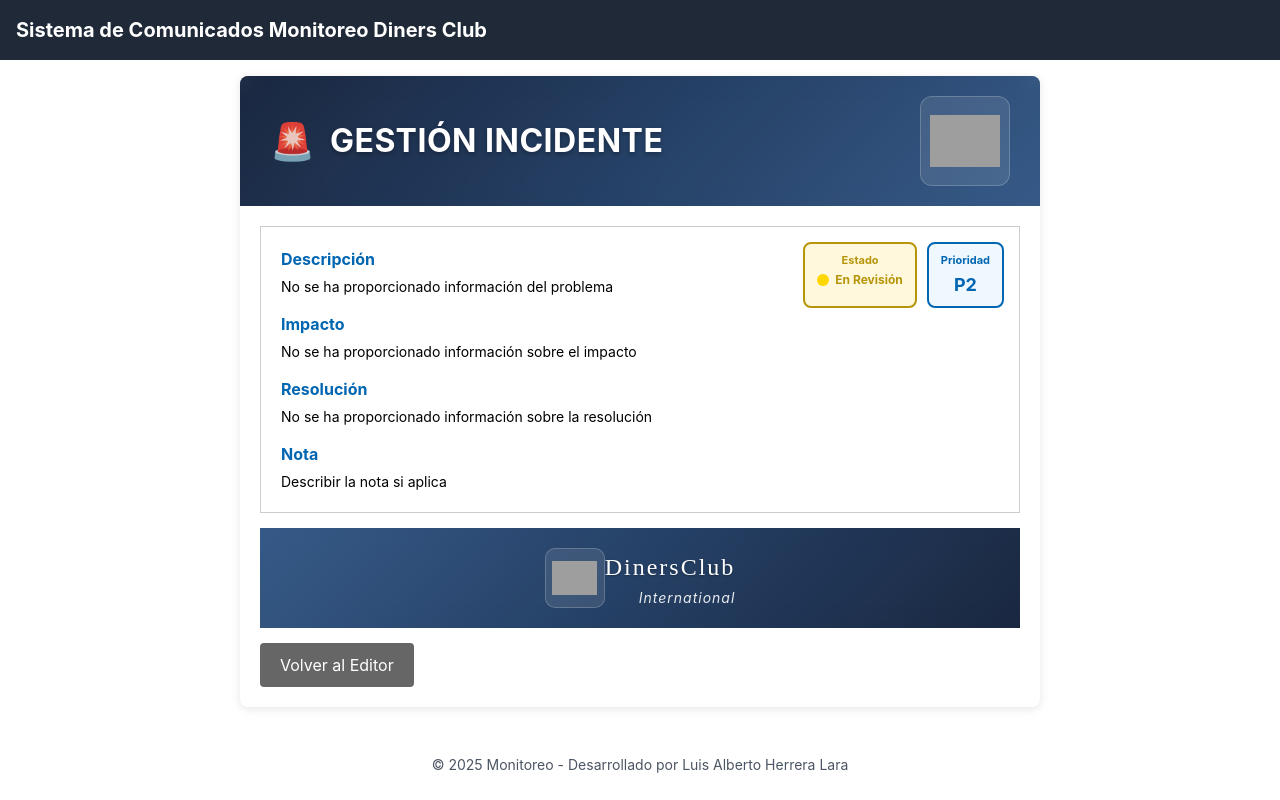
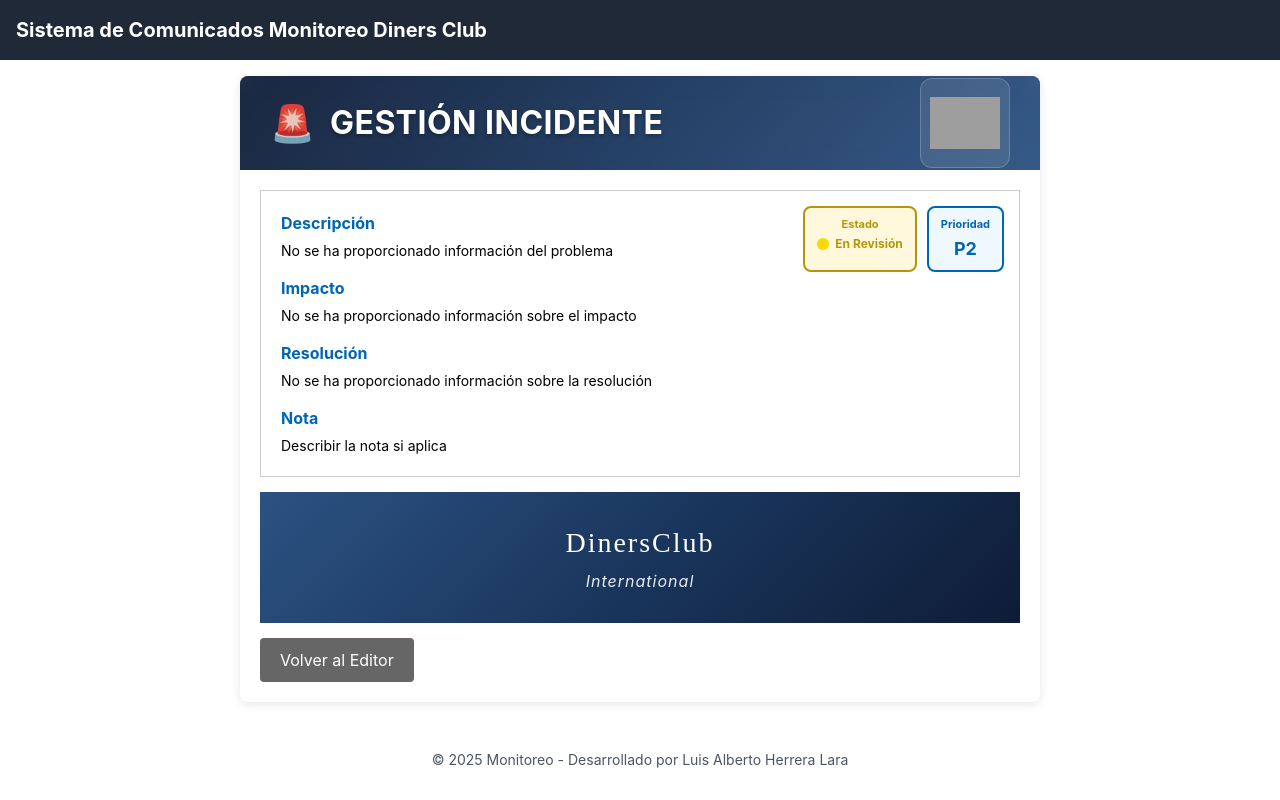
Before and after one commit to l6a6h6l/ComunicadoIncidente, a React (Create React App) app: page / in a window 1280 px wide. Both pictures are taken after a click on the button "Vista Previa del Comunicado". Built offline with nearby package versions, Linux system fonts and the light colour scheme; grey boxes are pictures that could not be loaded; the HTML template or start-up script is replaced by a standard one.

Commit message:
Update ComunicadoIncidente.jsx

```diff
--- a/src/components/ComunicadoIncidente.jsx
+++ b/src/components/ComunicadoIncidente.jsx
@@ -135,13 +135,7 @@
             background: "rgba(255,255,255,0.05)",
             backdropFilter: "blur(10px)"
           }}></div>
-          <div style={{
-            display: "flex",
-            alignItems: "center",
-            gap: "15px",
-            position: "relative",
-            zIndex: 1
-          }}>
+          <div style={{position: "relative", zIndex: 1, display: "flex", alignItems: "center", gap: "15px"}}>
             <div style={{
               fontSize: "36px",
               opacity: 0.9
@@ -499,9 +493,6 @@
         background: "linear-gradient(135deg, #0e1c36 0%, #1a365d 50%, #2c5282 100%)",
         color: "white",
         padding: "20px 30px",
-        display: "flex",
-        alignItems: "center",
-        justifyContent: "space-between",
         position: "relative",
         overflow: "hidden"
       }}>
@@ -514,13 +505,7 @@
           background: "rgba(255,255,255,0.05)",
           backdropFilter: "blur(10px)"
         }}></div>
-          <div style={{
-            display: "flex",
-            alignItems: "center",
-            gap: "15px",
-            position: "relative",
-            zIndex: 1
-          }}>
+        <div style={{position: "relative", zIndex: 1, display: "flex", alignItems: "center", gap: "15px"}}>
           <div style={{
             fontSize: "36px",
             opacity: 0.9
@@ -547,8 +532,10 @@
           borderRadius: "12px",
           backdropFilter: "blur(10px)",
           border: "1px solid rgba(255,255,255,0.2)",
-          position: "relative",
-          zIndex: 1
+          position: "absolute",
+          right: "30px",
+          top: "50%",
+          transform: "translateY(-50%)"
         }}>
           <img
             src="https://www.dropbox.com/scl/fi/wr90vk30xq57j0w9mqxpl/logo.png?rlkey=yy1117ess35a6uc5lwbdziq6u&raw=1"
@@ -601,81 +588,27 @@
         <div style={{
           background: "linear-gradient(135deg, #2c5282 0%, #1a365d 50%, #0e1c36 100%)",
           color: "white",
-          padding: "20px 30px",
-          display: "flex",
-          alignItems: "center",
-          justifyContent: "center",
-          position: "relative",
-          overflow: "hidden"
-        }}>
-          <div style={{
-            position: "absolute",
-            top: 0,
-            left: 0,
-            right: 0,
-            bottom: 0,
-            background: "rgba(255,255,255,0.05)",
-            backdropFilter: "blur(10px)"
-          }}></div>
-          <div style={{
-            display: "flex",
-            alignItems: "center",
-            gap: "15px",
-            position: "relative",
-            zIndex: 1
-          }}>
-          <div style={{
-            display: "flex",
-            alignItems: "center",
-            justifyContent: "space-between",
-            width: "100%",
-            position: "relative",
-            zIndex: 1
-          }}>
-            <div style={{
-              width: "60px",
-              height: "60px",
-              display: "flex",
-              alignItems: "center",
-              justifyContent: "center",
-              background: "rgba(255,255,255,0.1)",
-              borderRadius: "10px",
-              backdropFilter: "blur(10px)",
-              border: "1px solid rgba(255,255,255,0.2)"
-            }}>
-              <img
-                src="https://www.dropbox.com/scl/fi/wr90vk30xq57j0w9mqxpl/logo.png?rlkey=yy1117ess35a6uc5lwbdziq6u&raw=1"
-                alt="Logo DCI"
-                style={{width: "45px", height: "45px", objectFit: "contain"}}
-              />
-            </div>
-
-            <div style={{
-              textAlign: "right"
+          padding: "30px",
+          textAlign: "center"
         }}>
           <h2 style={{
             margin: 0,
-                fontSize: "24px",
+            fontSize: "28px",
             fontWeight: "300",
-                textShadow: "0 1px 2px rgba(0,0,0,0.3)",
             letterSpacing: "2px",
             fontFamily: "serif"
           }}>
             DinersClub
           </h2>
           <p style={{
-                margin: "2px 0 0 0",
-                fontSize: "14px",
+            margin: "5px 0 0 0",
+            fontSize: "16px",
             opacity: 0.9,
-                fontWeight: "400",
             letterSpacing: "1px",
             fontStyle: "italic"
           }}>
             International
           </p>
-            </div>
-          </div>
-          </div>
         </div>
 
         <button
```
Lines whose indentation alone changed are shown as unchanged.
